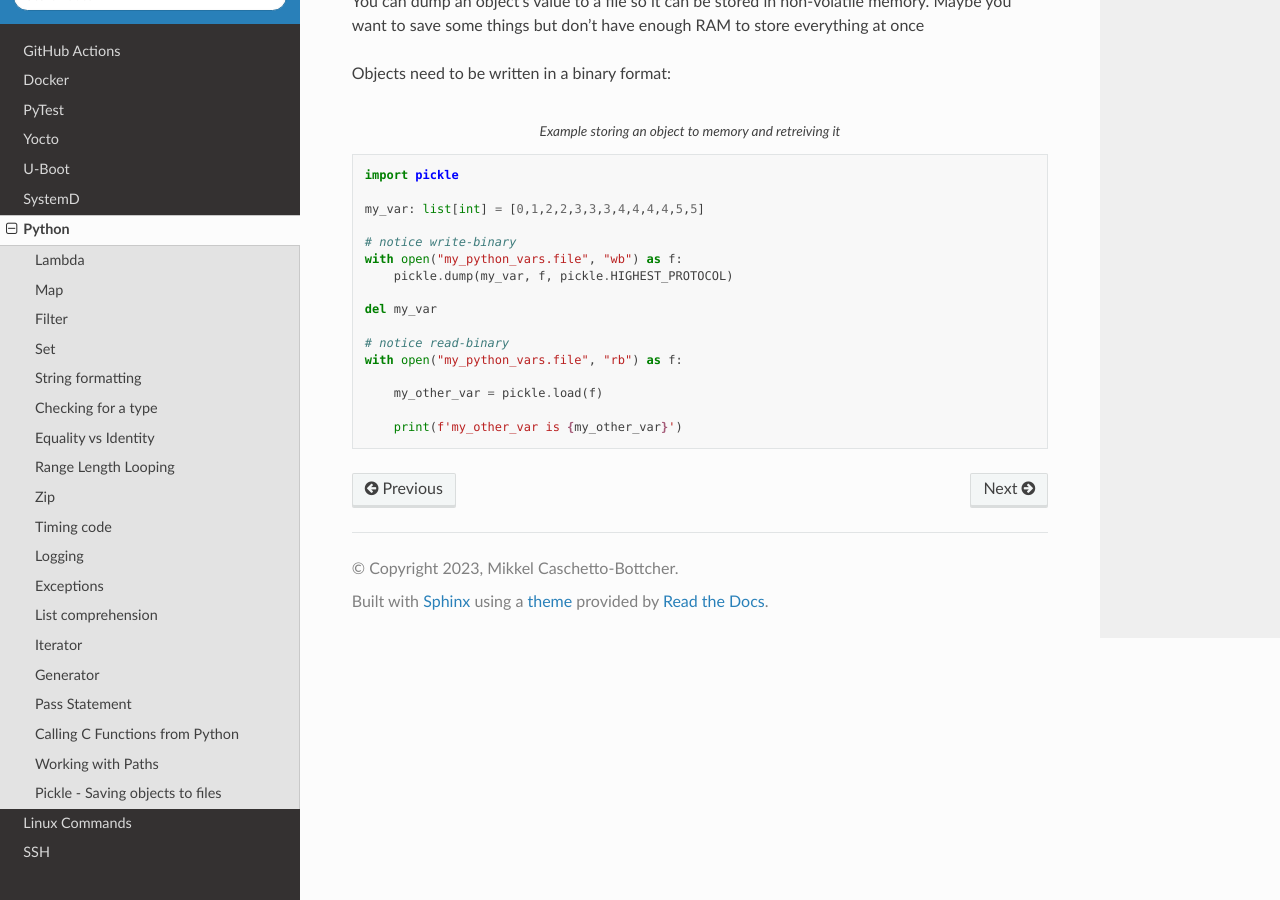
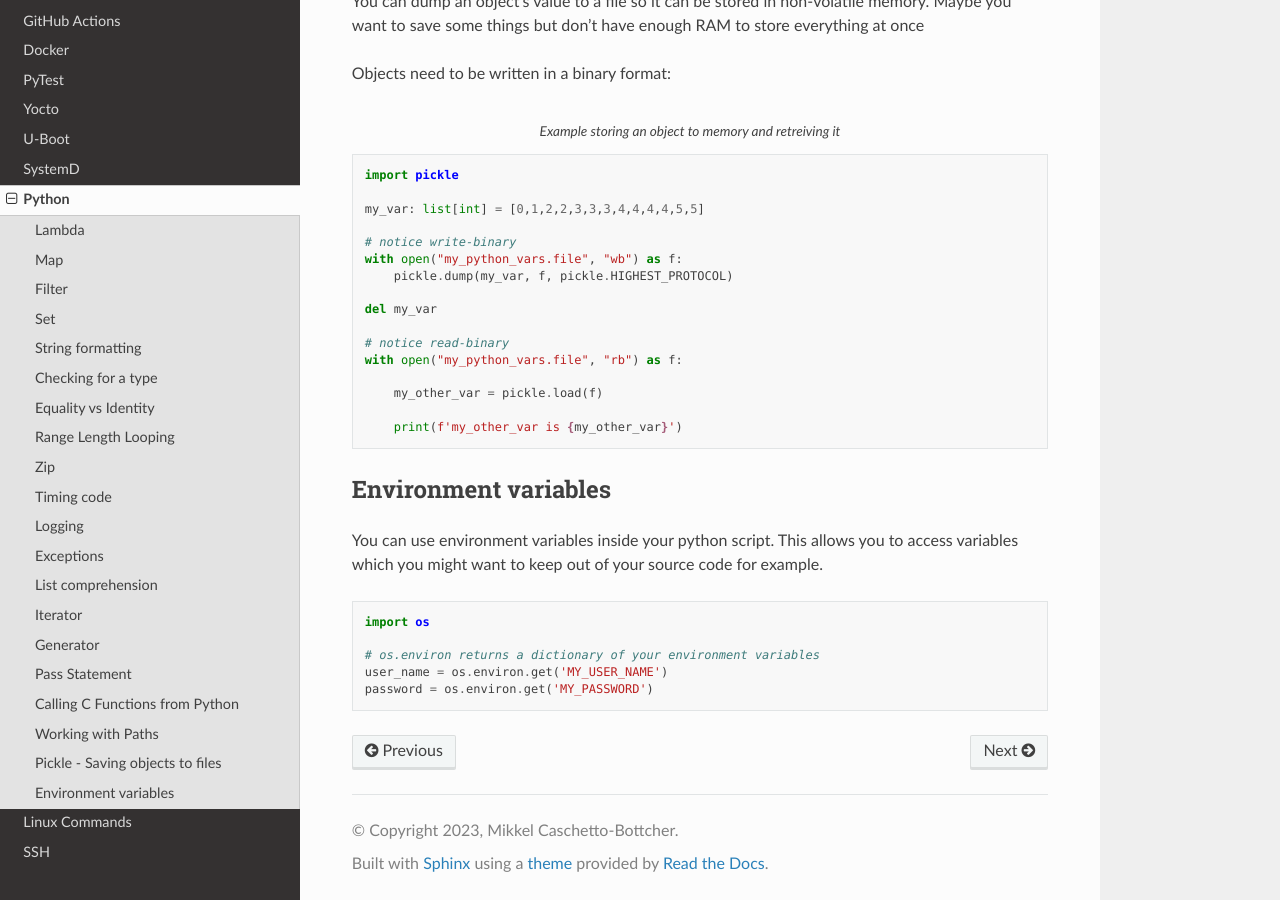
Before and after one commit to mcbottcher/my_docs, a Sphinx documentation site: the page built from docs/source/python.rst, in a window 1280 px wide and 900 px high, scrolled down 7259 px. Built offline with Sphinx 7.4.7 and the Read the Docs theme 2.0.0, drawn with Linux system fonts in a browser that asks for light colours.

Commit message:
python.rst: Added environment varibale access

```diff
--- a/docs/source/python.rst
+++ b/docs/source/python.rst
@@ -392,3 +392,18 @@ Objects need to be written in a binary format:
       my_other_var = pickle.load(f)
 
       print(f'my_other_var is {my_other_var}')
+
+Environment variables
+---------------------
+
+You can use environment variables inside your python script.
+This allows you to access variables which you might want to keep out of your
+source code for example.
+
+.. code-block:: python
+
+  import os
+
+  # os.environ returns a dictionary of your environment variables
+  user_name = os.environ.get('MY_USER_NAME')
+  password = os.environ.get('MY_PASSWORD')
```
